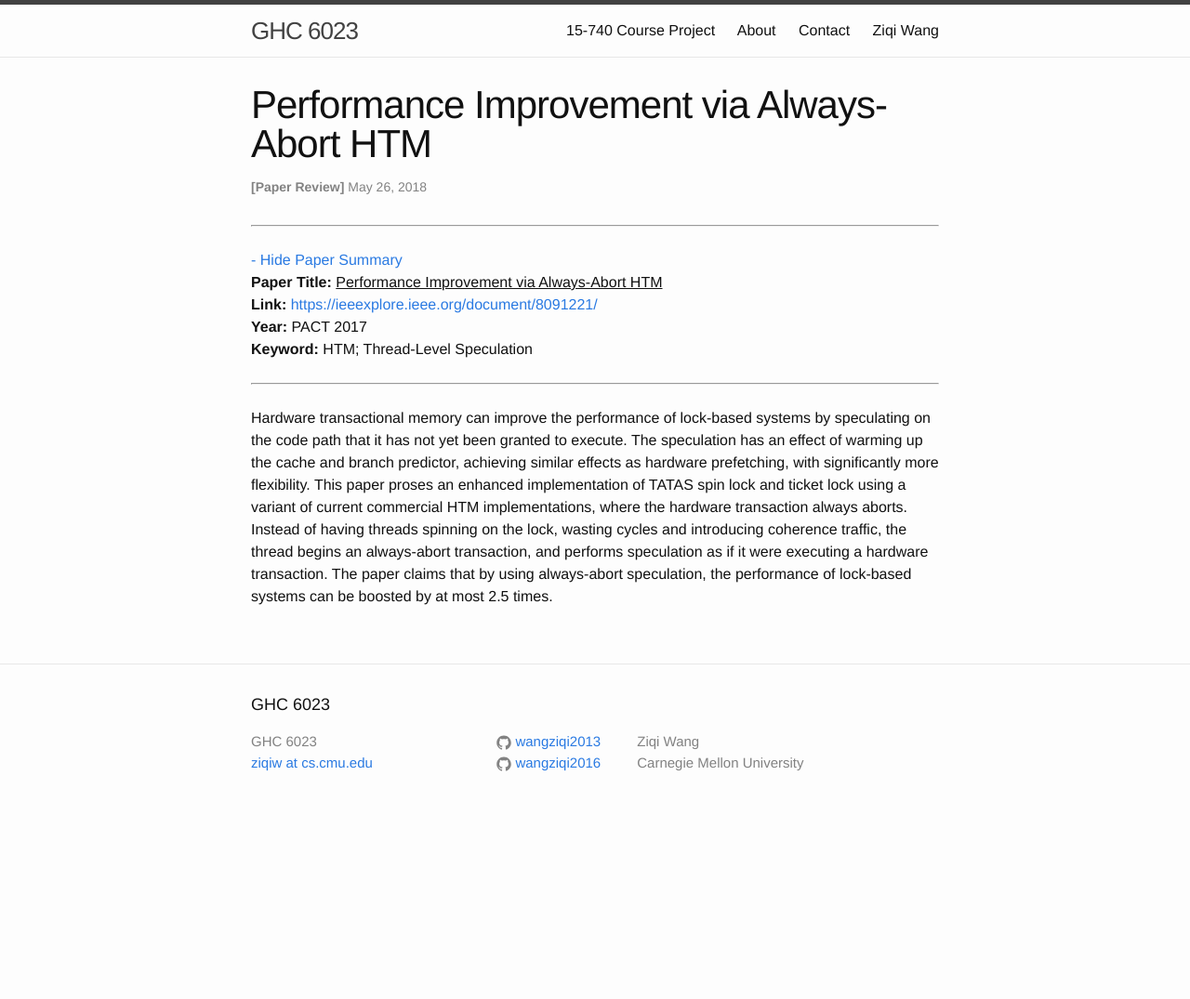
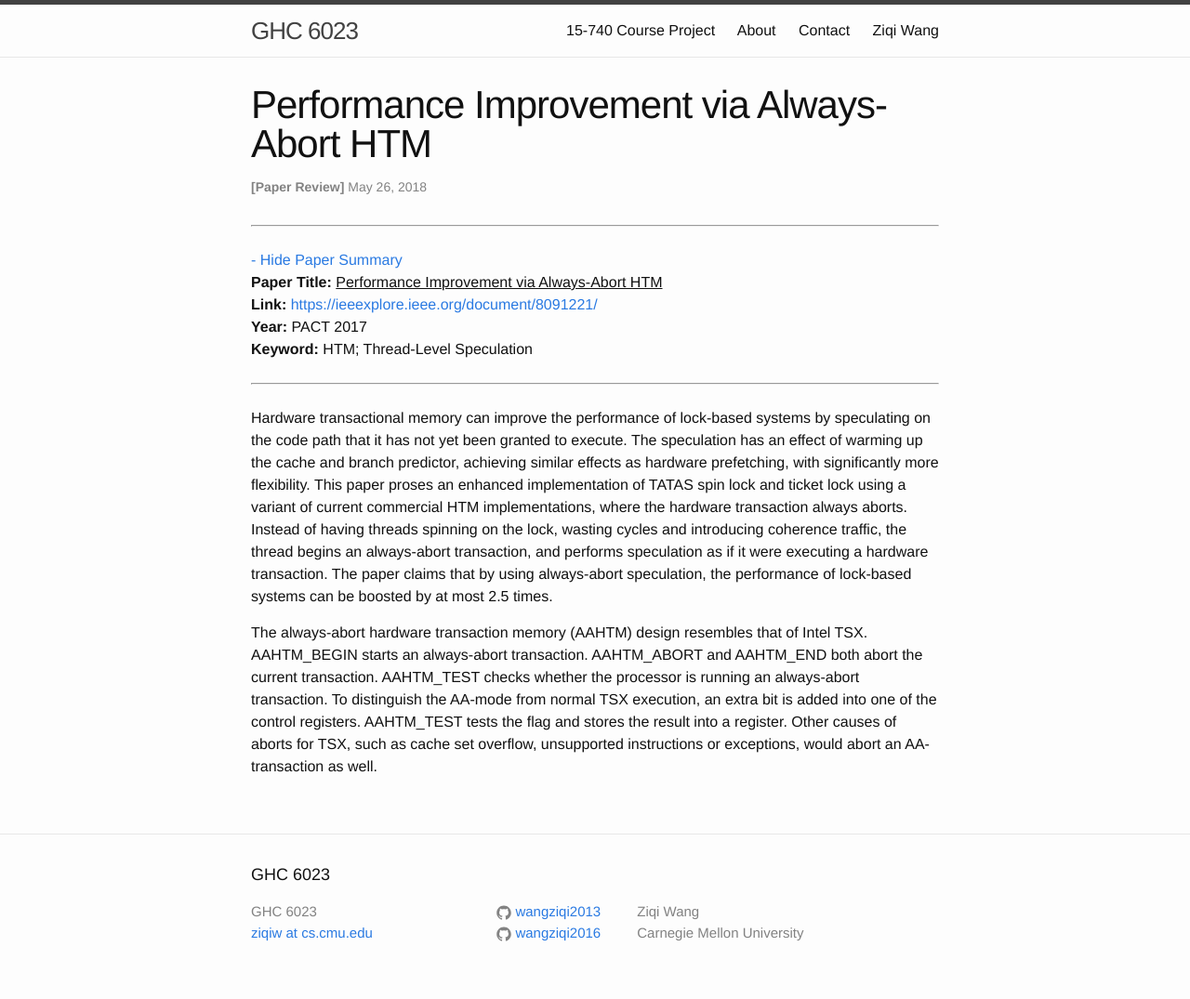
Before and after one commit to wangziqi2013/wangziqi2013.github.io, a Jekyll site: the page built from _posts/2018-05-26-Perf-Improv-via-aahtm.markdown, in a window 1280 px wide. Shown: the whole page at 93% size. Built offline with Jekyll 4.4.1, drawn with Linux system fonts in a browser that asks for light colours; before the commit the page ends 900 px from its top, so only the background shows below that.

Commit message:
Adding AAHTM

```diff
--- a/_posts/2018-05-26-Perf-Improv-via-aahtm.markdown
+++ b/_posts/2018-05-26-Perf-Improv-via-aahtm.markdown
@@ -22,3 +22,10 @@ of having threads spinning on the lock, wasting cycles and introducing coherence
 an always-abort transaction, and performs speculation as if it were executing a hardware transaction. The paper
 claims that by using always-abort speculation, the performance of lock-based systems can be boosted by at most
 2.5 times.
+
+The always-abort hardware transaction memory (AAHTM) design resembles that of Intel TSX. AAHTM_BEGIN starts an
+always-abort transaction. AAHTM_ABORT and AAHTM_END both abort the current transaction. AAHTM_TEST checks whether
+the processor is running an always-abort transaction. To distinguish the AA-mode from normal TSX execution, an extra
+bit is added into one of the control registers. AAHTM_TEST tests the flag and stores the result into a register. Other
+causes of aborts for TSX, such as cache set overflow, unsupported instructions or exceptions, would abort an AA-transaction
+as well.
```
